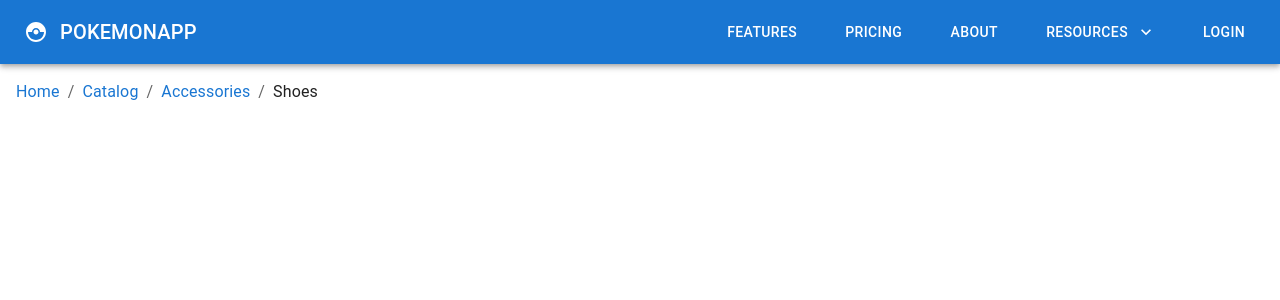
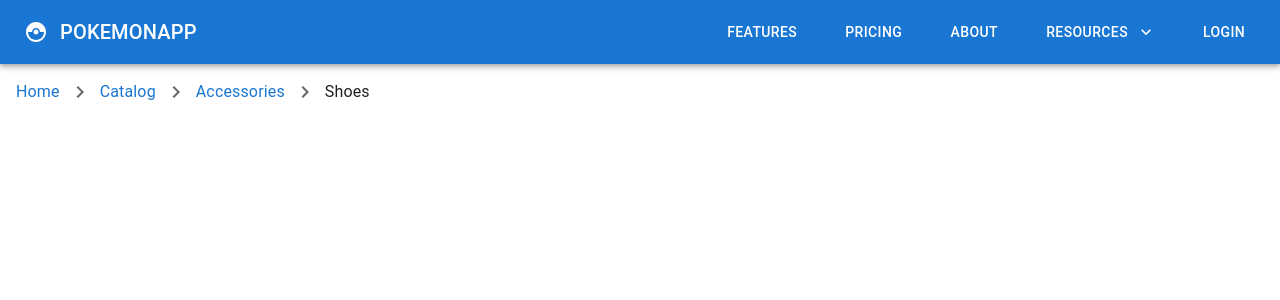
Before and after one commit to Mhdez221993/react-mui, a React (Create React App) app: page / in a window 1280 px wide. Shown: the top 300 px of the page. Built offline with nearby package versions, Linux system fonts and the light colour scheme.

Commit message:
Add separator props to Breadcrambs component

```diff
--- a/src/components/MuiBreadcrumbs.tsx
+++ b/src/components/MuiBreadcrumbs.tsx
@@ -1,9 +1,11 @@
 import { Box, Breadcrumbs, Link, Typography } from "@mui/material";
+
+import NavigateNextIcon from "@mui/icons-material/NavigateNext";
 
 export const MuiBreadcrumbs = () => {
   return (
     <Box m={2}>
-      <Breadcrumbs aria-label="breadcrumbs">
+      <Breadcrumbs aria-label="breadcrumbs" separator={<NavigateNextIcon />}>
         <Link href="#" underline="hover">
           Home
         </Link>
```
